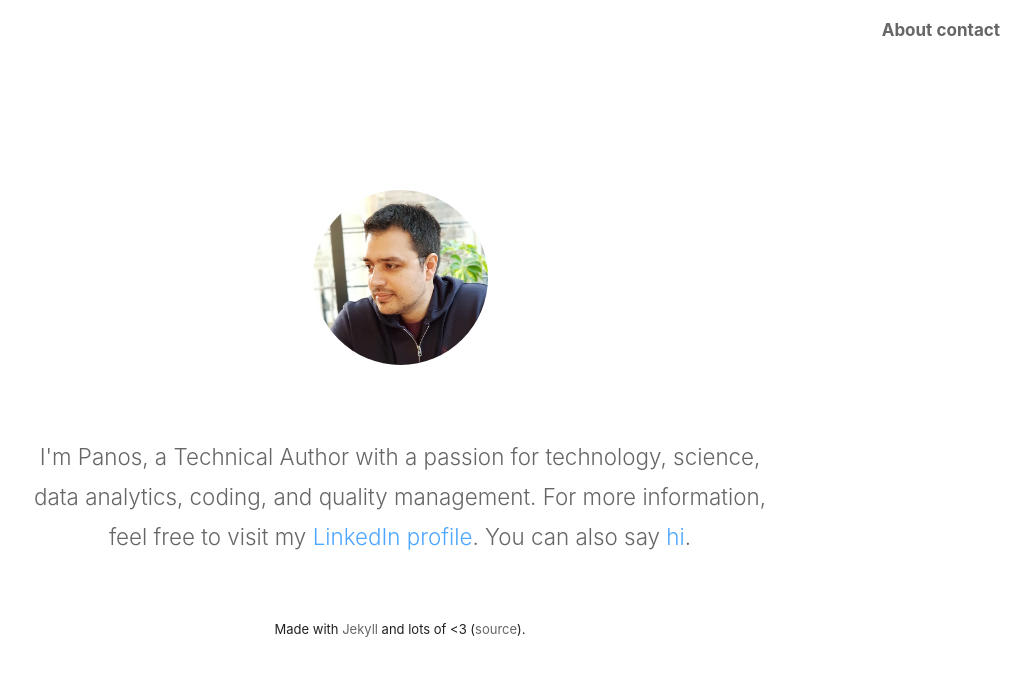
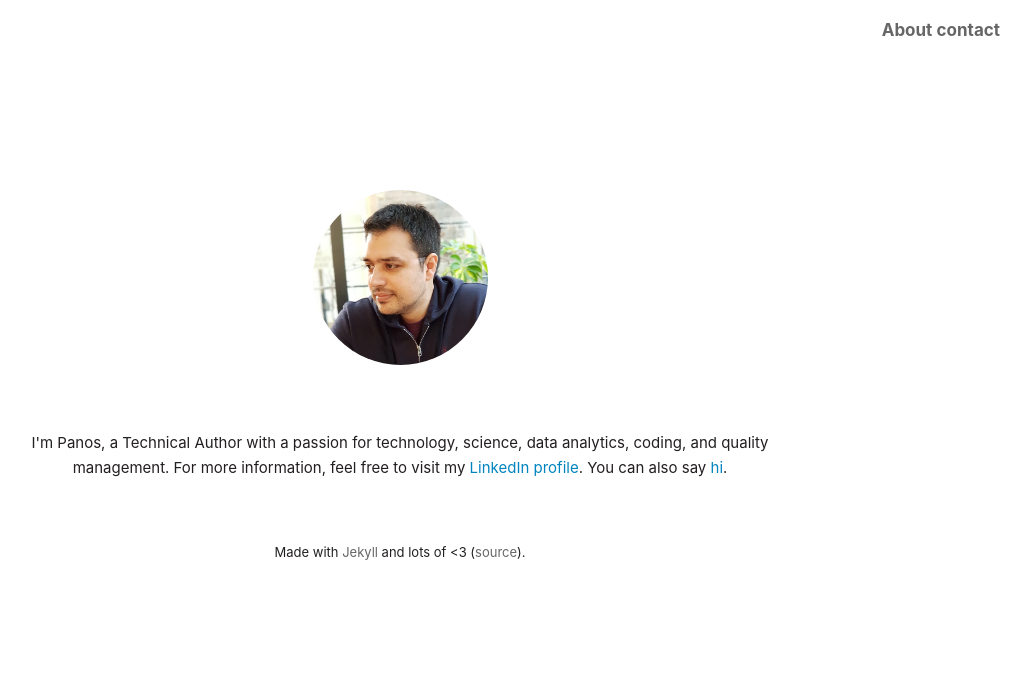
Before and after one commit to pgalatis/pgalatis.github.io, a Jekyll site: the page built from about.md, in a window 1280 px wide. Shown: the top 676 px of the page, without its empty margins (240-1271 px from the left). Built offline with Jekyll 4.4.1, drawn with Linux system fonts in a browser that asks for light colours; nearby versions of some CDN libraries.

Commit message:
Update and rename index-obsolete.html to about.md

```diff
--- a/index-obsolete.html
+++ b/about.md
@@ -1,8 +1,6 @@
 ---
-title: Home
+title: About
 layout: default
 ---
 
-<div id="poster">
 <p style="text-align: center">I'm Panos, a Technical Author with a passion for technology, science, data analytics, coding, and quality management. For more information, feel free to visit my <a href="https://www.linkedin.com/in/pgalatis/" title="LinkedIn profile">LinkedIn profile</a>. You can also say <a href="mailto:pgalatis@gmail.com?subject=Hi" title="Email me!">hi</a>.</p>
-</div>
```
